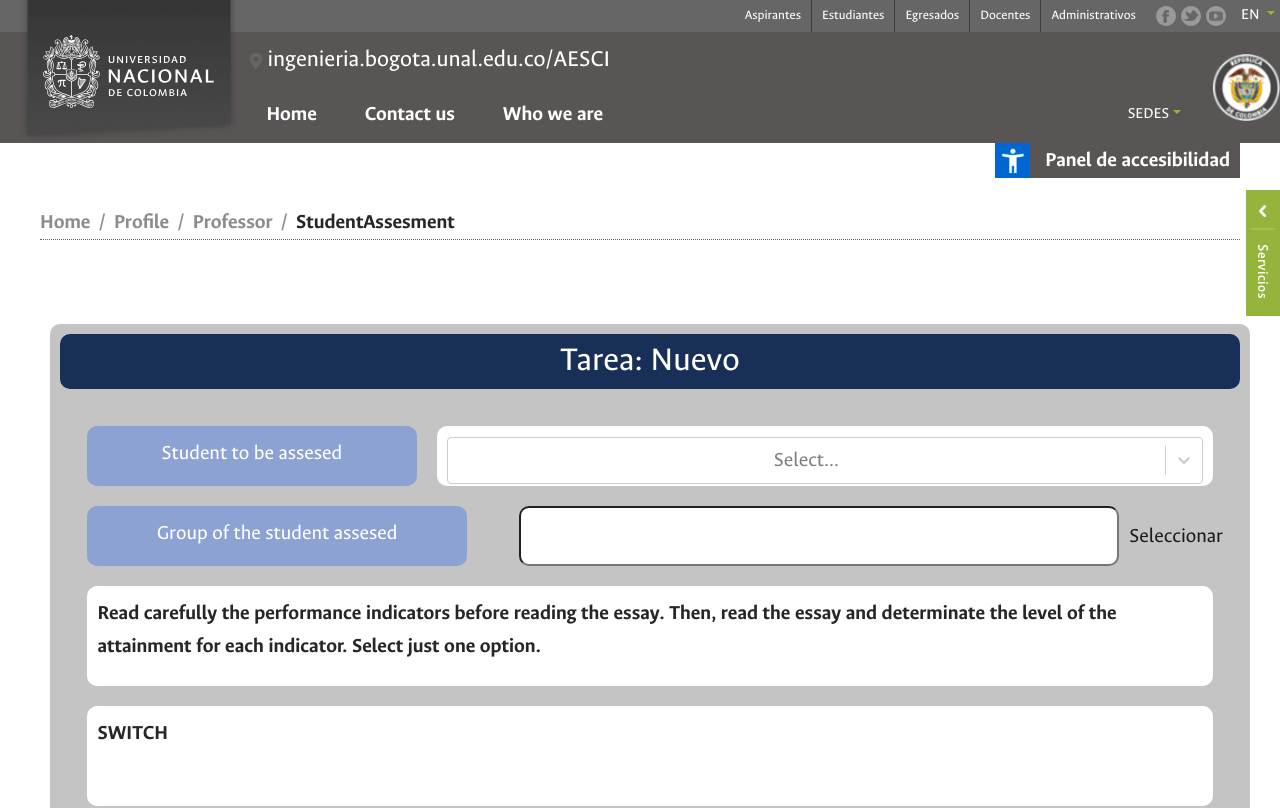
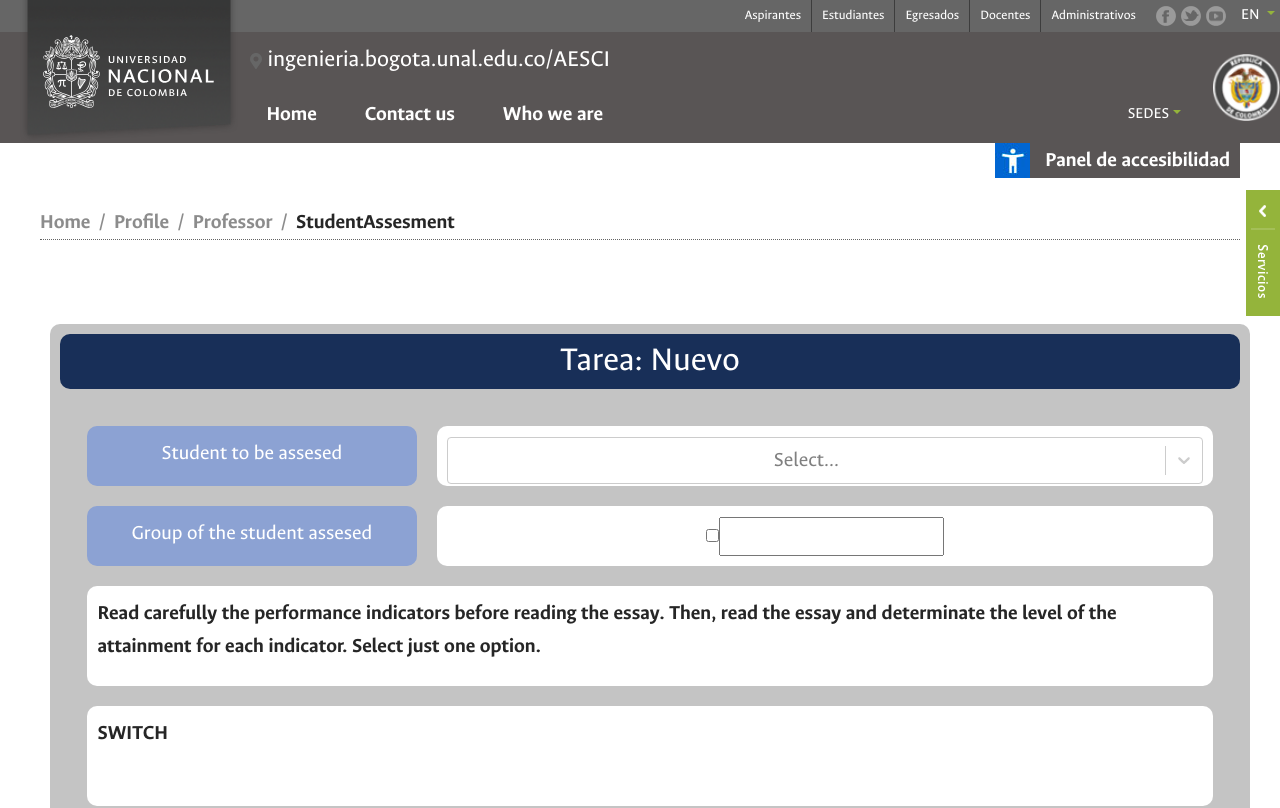
Before and after one commit to Jdmv161010/UAPA, a React (Create React App) app: page /aesci/profile/professor/StudentAssesment in a window 1280 px wide. Shown: the top 808 px of the page. Built offline with nearby package versions, Linux system fonts and the light colour scheme; what axios-jwt would draw is missing.

Commit message:
New Changes

```diff
--- a/src/Components/forProfessor/Profile/Student-outcomes/Student-outcomes.css
+++ b/src/Components/forProfessor/Profile/Student-outcomes/Student-outcomes.css
@@ -104,6 +104,17 @@
     align-items: center;
 }
 
+.contStuOutContenido3{
+    background-color: white;
+    width: 900px !important;
+    border-radius: 10px;
+    padding: 0.5em;
+    margin: 10px;
+    height: 60px !important;
+    text-align: center;
+    align-items: center;
+}
+
 /* contenedor texto */
 .ContStuOutTex{
     background-color: white;
--- a/src/Components/forProfessor/Profile/Student-outcomes/Student-outcomes.js
+++ b/src/Components/forProfessor/Profile/Student-outcomes/Student-outcomes.js
@@ -1,4 +1,4 @@
-import React,{Component} from "react";
+import React,{ useState} from "react";
 import "./Student-outcomes.css";
 import sIcon2 from "../../../../assets/images/menuSt2.png";
 import {Card2} from "../../../Utils/Card copy/Card"
@@ -6,9 +6,35 @@ import {Upload, Button} from 'antd';
 import Select from 'react-select';
 import { colourOptions } from './data.ts';
 
+function comprobar()
+{
+    if (document.getElementById("chec").checked)
+      document.getElementById('boton').readOnly = false;
+
+    else
+      document.getElementById('boton').readOnly = true;
+
+}
 
 
 export default function StudentOutcomes() {
+
+    // const[inputSelected, setinputSelected]=useState(false);
+
+    // const[checkSelected, setCheckSelected]=useState(false);
+
+
+
+    // const handleChangeCheckbox= () => {
+    //     if(onclick=true){
+    //         setinputSelected= true;
+    //     }
+    //     else{
+    //         setinputSelected= false;
+    //     }
+    // }
+
+
 
     return (
         <div className="contStuOut">
@@ -42,13 +68,23 @@ export default function StudentOutcomes() {
                     <div className="contStuOutTitulo">
                     Group of the student assesed
                     </div>
-                    <form>
-                        <input className="contStuOutContenido2" type="text" id="caja" disabled=""  >
-                        </input>
-                        <button className="contStuOutbuttonHide" disable={true}>
-                            Seleccionar
-                        </button>
-                    </form>
+                    <div className="contStuOutContenido3">
+                        <form>
+                            {/* <p>
+                            <input type="checkbox" Onclick={handleChangeCheckbox}  name="checkinput" ></input>
+
+                            </p>
+                            <p>
+                            <input className="contStuOutContenido2" type="text" id="caja" disabled={!inputSelected} ></input>
+                            </p> */}
+                            <input name="chec" type="checkbox" id="chec" onChange={comprobar} ></input>
+
+
+                            <input name="text" id="boton" readOnly></input>
+
+                        </form>
+                    </div>
+
 
                 </div>
 
--- a/src/Components/forStudent/Profile/Profile.js
+++ b/src/Components/forStudent/Profile/Profile.js
@@ -15,6 +15,9 @@ import { Homeworks } from "../Homeworks/Homeworks";
 import { HomeworksDetail } from "../HomeworksDetail/HomeworksDetail";
 import "./StudentProfile.css";
 import CoEvaluation from "../CoEvaluation/CoEvaluation.js";
+import { useDispatch } from "react-redux";
+import { getHomeworksData } from "../../../store/actions/aesciActions";
+
 
 
 
@@ -26,7 +29,12 @@ export const StudentProfile = () => {
   ];
 
 
+
   const { url, path } = useRouteMatch();
+  const dispatch = useDispatch()
+  const handleGetHomeworks = () => {
+    dispatch(getHomeworksData("Jose"))
+  }
 
   return (
     <React.Fragment>
@@ -59,7 +67,7 @@ export const StudentProfile = () => {
                   alt="Add submission of courses"
                 />
               </div>
-              <span>
+              <span onClick={handleGetHomeworks}>
                 <Link to={`${url}/submissions`}>
                   Add submission of
                   <br />
--- /dev/null
+++ b/src/store/actions/aesciActions.js
@@ -0,0 +1,29 @@
+import Axios from "axios";
+import { useHistory } from "react-router-dom";
+import * as actionTypes from "../types/types";
+
+const UrlBase = "http://localhost:8000";
+
+const getHomeworks = (data) => ({
+    type: actionTypes.GET_HOMEWORKS,
+    payload: data,
+});
+
+export const getHomeworksData = (username) => {
+    console.log(username)
+    return async (dispatch) => {
+        try {
+            const respt = await Axios.get(`${UrlBase}/assignments?username=Jose/`,
+                {
+
+                    username:"Jose",
+
+                }
+            );
+            console.log(respt)
+            //    dispatch(getHomeworks(data));
+        } catch (error) {
+            console.log(error);
+        }
+    };
+};
--- /dev/null
+++ b/src/store/reducers/aesciReducer.js
@@ -0,0 +1,23 @@
+import * as actionTypes from "../types/types";
+
+const initialState = {
+  Homeworks:{
+
+  }
+};
+
+export const aesciReducer = (state = initialState, action) => {
+  switch (action.type) {
+
+    case actionTypes.GET_HOMEWORKS:
+      return {
+        ...state,
+        Homeworks: action.payload,
+      };
+      break;
+
+    default:
+      return state;
+      break;
+  }
+};
--- a/src/store/reducers/index.js
+++ b/src/store/reducers/index.js
@@ -1,6 +1,9 @@
 import { combineReducers } from "redux";
+import { aesciReducer } from "./aesciReducer";
 import { authReducer } from "./authReducer";
+
 
 export const rootReducer = combineReducers({
   auth: authReducer,
+  aesci: aesciReducer,
 });
--- a/src/store/types/types.js
+++ b/src/store/types/types.js
@@ -1,2 +1,3 @@
 export const START_AUTH_LOGIN = "[AUTH] Start initial login request";
 export const AUTH_LOGIN = "[AUTH] Load response from login request";
+export const GET_HOMEWORKS="[AESCI] Get homeworks";
```
